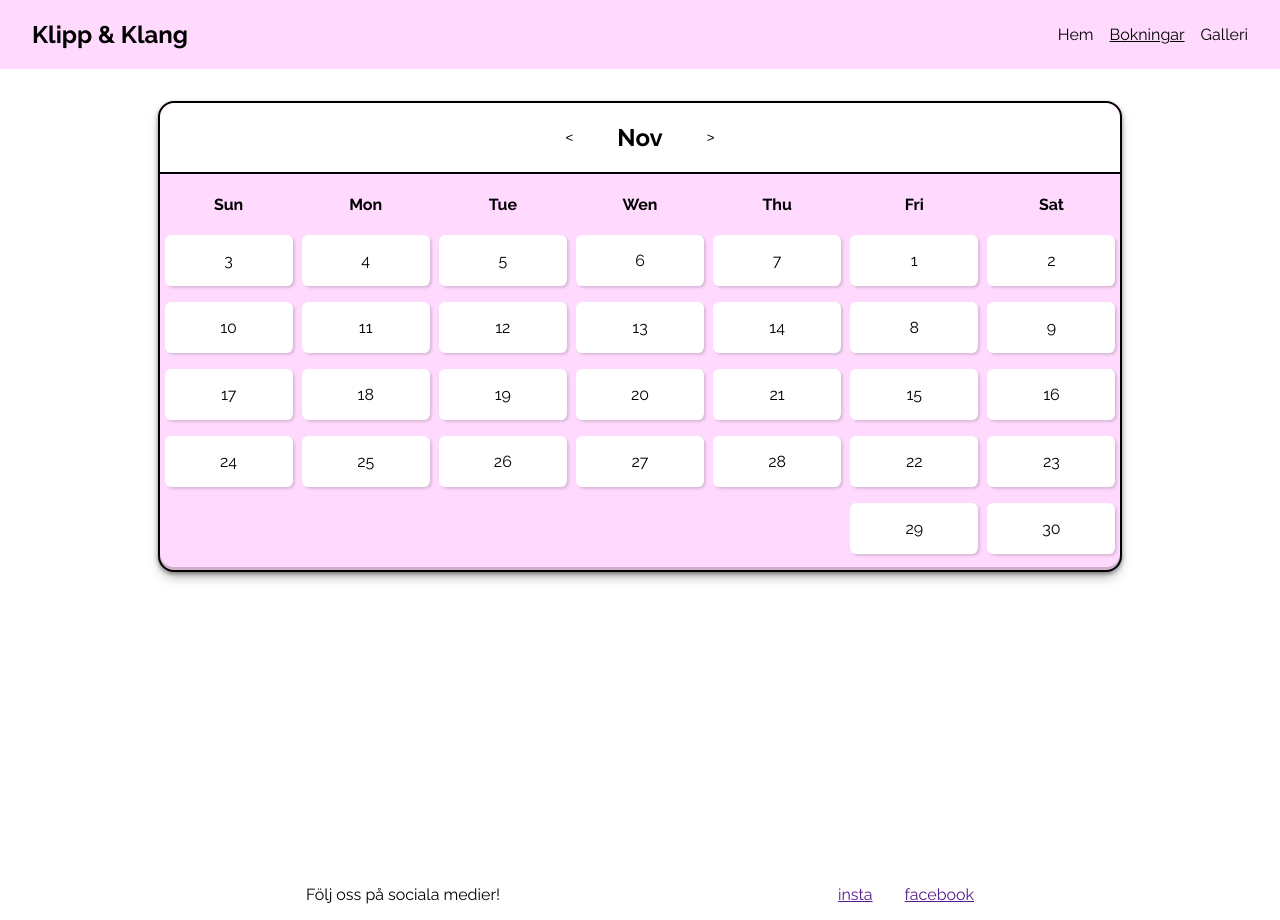
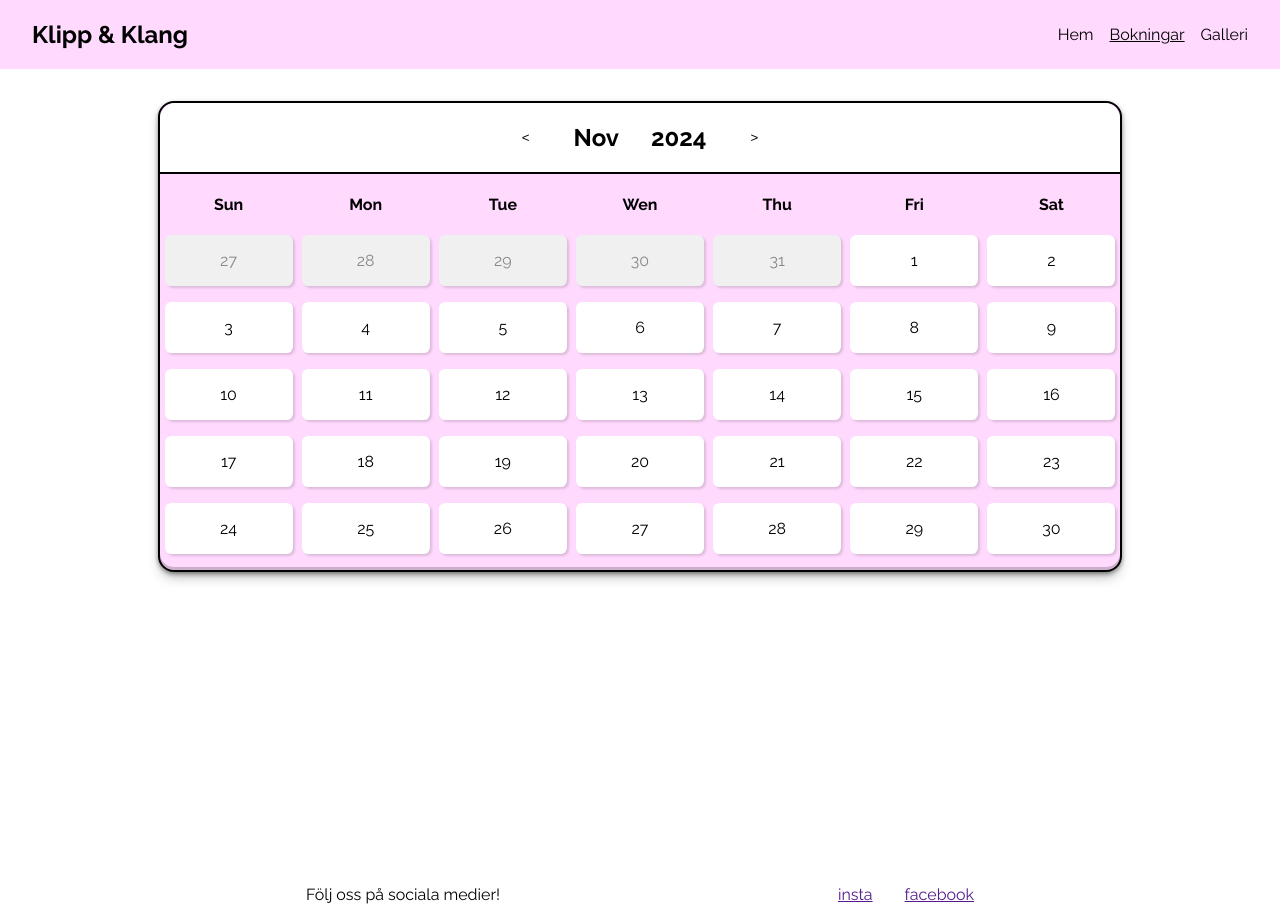
Before and after one commit to RuAhTo/vue-booking, a Vue app in the folder client/: page /booking in a window 1280 px wide. Built offline with nearby package versions, Linux system fonts and the light colour scheme.

Commit message:
Fixed the calendar

```diff
--- a/client/src/components/Calendar.vue
+++ b/client/src/components/Calendar.vue
@@ -33,11 +33,32 @@ export default defineComponent({
 
 
         //Dates
-        function createMonthDates(year:number, month:number){
-            const daysInMonth = new Date(year, month + 1, 0).getDate();
+        function createMonthDates(year: number, month: number) {
+        const firstDayOfMonth = new Date(year, month, 1);
+
+        const startingDayOfWeek = firstDayOfMonth.getDay();
 
         const datesInMonth = [];
-            for (let day = 1; day <= daysInMonth; day++){
+
+        const previousMonth = month === 0 ? 11 : month - 1;
+        const previousMonthYear = month === 0 ? year - 1 : year;
+        const daysInPreviousMonth = new Date(previousMonthYear, previousMonth + 1, 0).getDate();
+
+        for (let i = 0; i < startingDayOfWeek; i++) {
+            const prevMonthDate = new Date(previousMonthYear, previousMonth, daysInPreviousMonth - startingDayOfWeek + i + 1);
+            datesInMonth.push({
+                date: prevMonthDate.toISOString(),
+                day: prevMonthDate.getDate(),
+                month: months[prevMonthDate.getMonth()],
+                year: prevMonthDate.getFullYear(),
+                weekday: weekdays[prevMonthDate.getDay()],
+                available: false,
+                times: generateTimes(10, 18),
+            });
+        }
+
+        const daysInCurrentMonth = new Date(year, month + 1, 0).getDate();
+        for (let day = 1; day <= daysInCurrentMonth; day++) {
             const date = new Date(year, month, day);
             datesInMonth.push({
                 date: date.toISOString(),
@@ -47,8 +68,28 @@ export default defineComponent({
                 weekday: weekdays[date.getDay()],
                 available: true,
                 times: generateTimes(10, 18),
-                })
+            });
         }
+
+
+        const nextMonth = month === 11 ? 0 : month + 1;
+        const nextMonthYear = month === 11 ? year + 1 : year;
+        let dayCounter = 1;
+
+        while (datesInMonth.length % 7 !== 0) {
+            const nextMonthDate = new Date(nextMonthYear, nextMonth, dayCounter);
+            datesInMonth.push({
+                date: nextMonthDate.toISOString(),
+                day: dayCounter,
+                month: months[nextMonth],
+                year: nextMonthYear,
+                weekday: weekdays[nextMonthDate.getDay()],
+                available: false,
+                times: generateTimes(10, 18),
+            });
+            dayCounter++;
+        }
+
         return datesInMonth;
     }
 
@@ -109,15 +150,22 @@ export default defineComponent({
         <div class="calendar-header">
             <button @click="handleDecreaseMonth"><</button>
             <h2>{{ currentMonth }}</h2>
+            <h2>{{ currentYear }}</h2>
             <button @click="handleIncreaseMonth()">></button>
         </div>
         <div class="weekday-container">
             <div class="weekday-column" v-for="day in weekdays" :key="day">
                 <h4>{{ day }}</h4>
                 <div class="dates-container">
-
-                    <div class="date-wrapper" v-for="date in dates.filter(d => d.weekday === day)" :key="date.day">
-                        <div class="date-btn">
+                    <div
+                        class="date-wrapper"
+                        v-for="date in dates.filter(d => d.weekday === day)"
+                        :key="date.date"
+                    >
+                        <div
+                            class="date-btn"
+                            :class="{ 'out-of-month': !date.available }"
+                        >
                             {{ date.day }}
                         </div>
                     </div>
@@ -192,8 +240,13 @@ export default defineComponent({
     cursor: pointer;
     transform: scale(1.05);
 }
+.date-btn.out-of-month {
+    background-color: #f0f0f0;
+    color: #888;
+    cursor: default;
+    transform: none;
+}
 .date-btn .active{
     border: 2px solid black
 }
-
 </style>
--- a/client/src/components/Footer.vue
+++ b/client/src/components/Footer.vue
@@ -1,10 +1,22 @@
 <script lang="ts">
-import { defineComponent } from 'vue';
+import { defineComponent, ref, computed } from 'vue';
 
 export default defineComponent({
     name: 'Footer',
     setup() {
 
+        const items = ref([
+        { id: 1, name: 'Apple', category: 'Fruit' },
+        { id: 2, name: 'Carrot', category: 'Vegetable' },
+        { id: 3, name: 'Banana', category: 'Fruit' }
+        ]);
+
+
+        const filterCategory = ref<string>('Fruit');
+
+        const filteredItems = computed(() => {
+            return items.value.filter(item => item.category === filterCategory.value);
+        });
 
     },
     })
```
Lines whose indentation alone changed are shown as unchanged.
